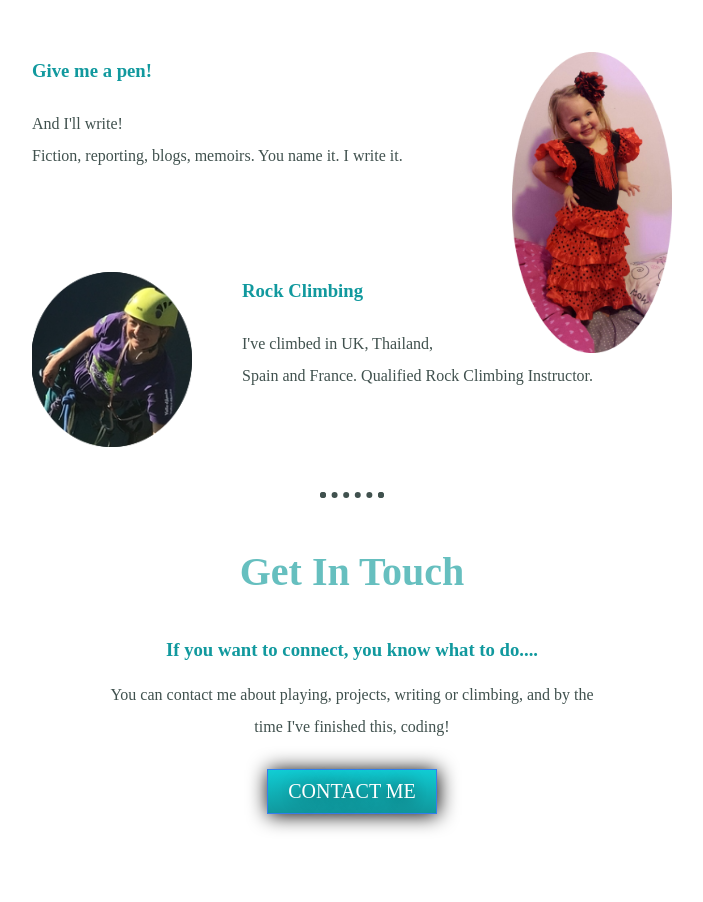
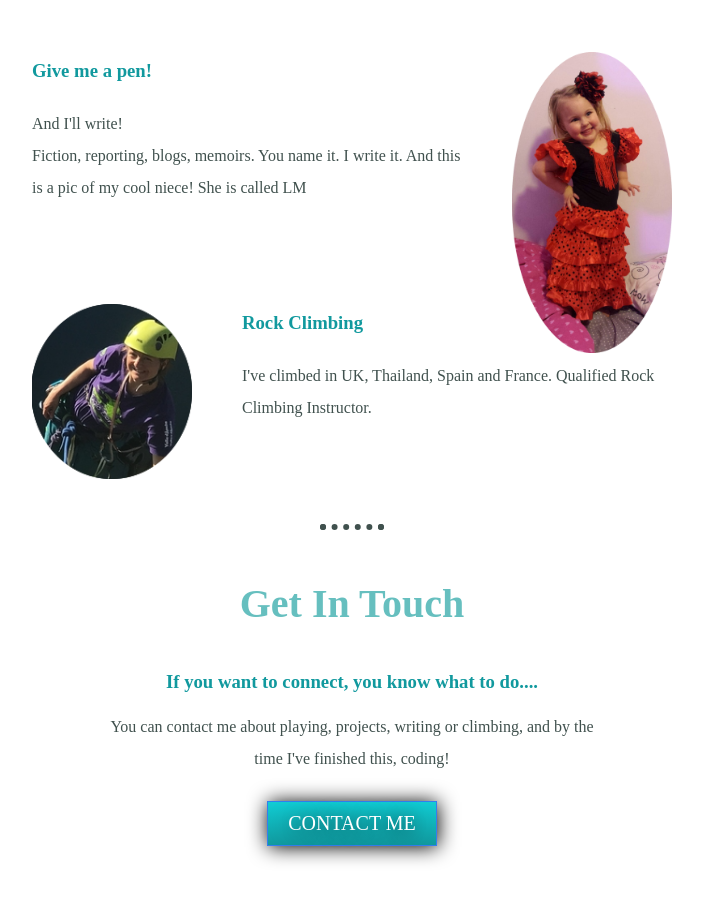
Before and after one commit to Cheryl1812/Cheryl, a plain HTML site: page index.html in a window 1280 px wide. Shown: the part 1266-2168 px from the top of the page, without its empty margins (288-991 px from the left). Drawn offline with Linux system fonts and the light colour scheme; a web font is replaced by a local one.

Commit message:
Update index.html
lily may

```diff
--- a/index.html
+++ b/index.html
@@ -30,7 +30,7 @@
       <div class="skill-row">
         <img class="LM" src="images/LM.png" alt="Lily May">
         <h3>Give me a pen!</h3>
-        <p>And I'll write! <br>Fiction, reporting, blogs, memoirs. You name it. I write it.</p>
+        <p>And I'll write! <br>Fiction, reporting, blogs, memoirs. You name it. I write it. And this is a pic of my cool niece! She is called LM</p>
       </div>
       <div class="skill-row">
         <img class="img-climb" src="images/climb.png" alt="Cheryl climbing">
```
